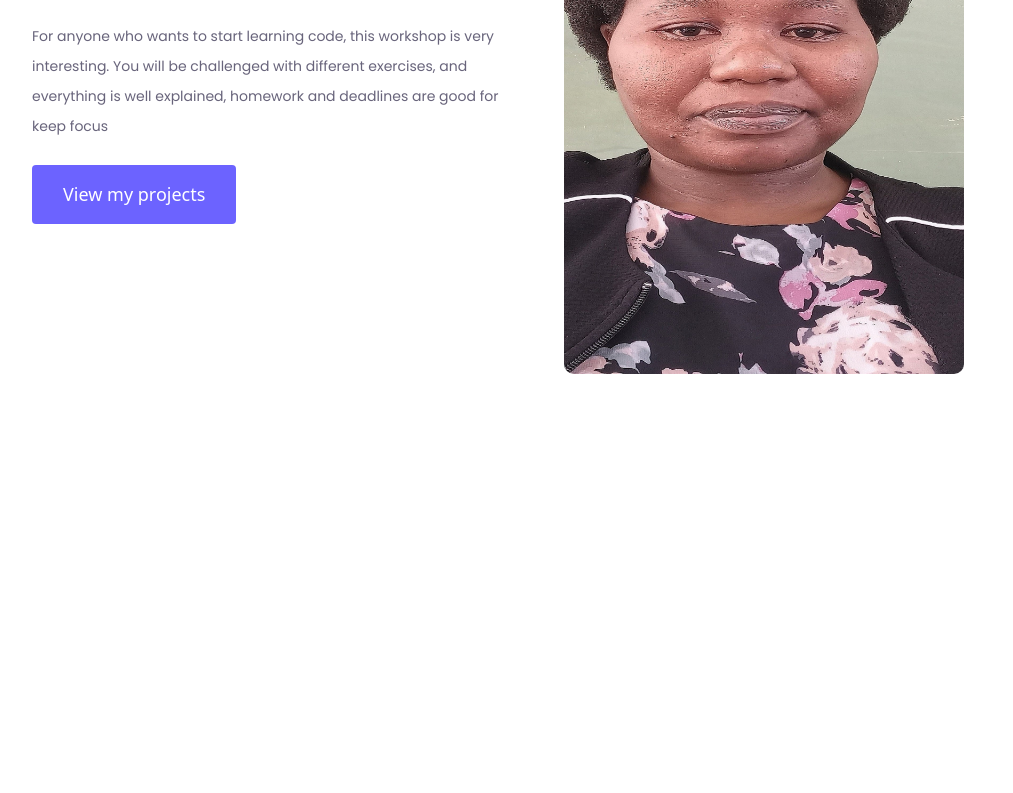
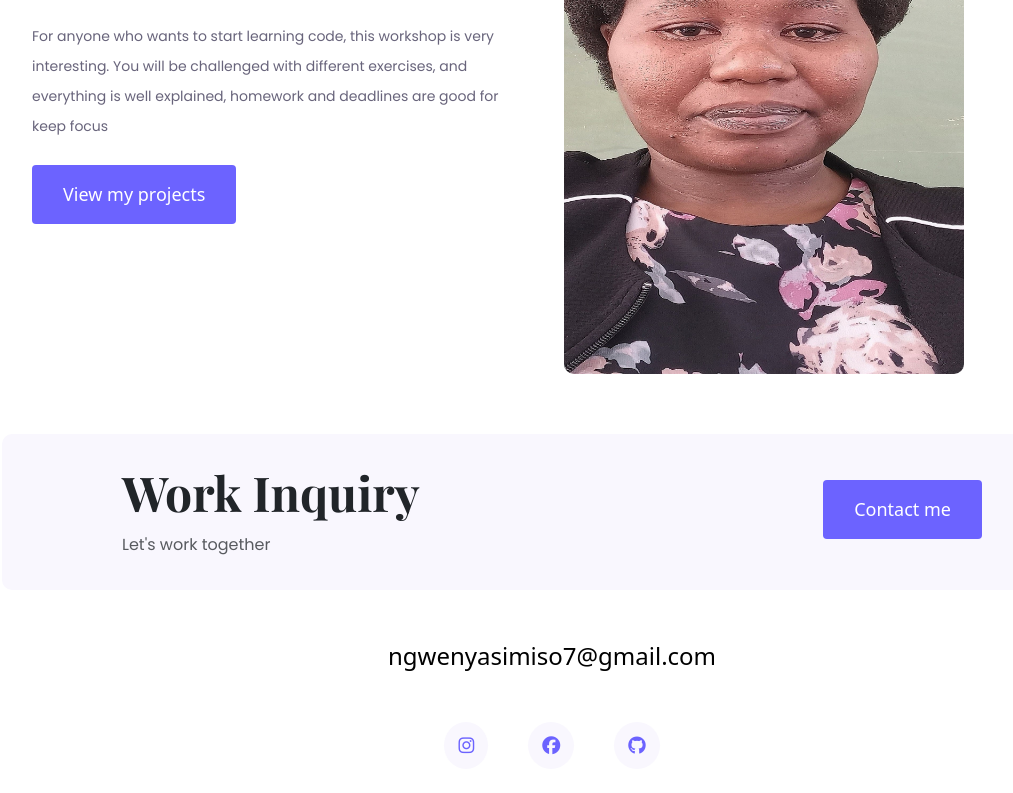
Before and after one commit to Smie84/portfolio-project, a plain HTML site: page about.html in a window 1280 px wide. Shown: the part 481-1274 px from the top of the page, without its empty margins (88-1101 px from the left). Before the commit the page ends 1015 px from the top, so only its background shows below. Drawn offline with nearby package versions, Linux system fonts and the light colour scheme.

Commit message:
Added the footer on all pages

```diff
--- a/about.html
+++ b/about.html
@@ -74,6 +74,25 @@
           />
         </div>
       </div>
+       <footer>
+        <div class="contact-box justify-content-between mb-5 d-none d-md-flex">
+          <div>
+            <h4>Work Inquiry</h4>
+            <p class="text-muted">Let's work together</p>
+          </div>
+          <div>
+            <a href="" class="btn btn-branding mt-3">Contact me</a>
+          </div>
+        </div>
+        <div class="d-flex justify-content-center mb-5">
+        <a href="mailto:ngwenyasimiso7@gmail.com" class="email-link">ngwenyasimiso7@gmail.com</a>
+      </div>
+        <div class="social-links d-flex justify-content-center">
+        <a href="https://www.instagram.com/ngwenyasimiso7" target="_blank"> <i class="fa-brands fa-instagram"></i></a>
+        <a href="https://www.facebook.com/simiso.ngwenya" target="_blank"> <i class="fa-brands fa-facebook"></i></a>
+        <a href="https://www.github.com/Smie84" target="_blank"> <i class="fa-brands fa-github"></i></a>
+      </div>
+      </footer>
     </div>
   </body>
 </html>
--- a/styles/app.css
+++ b/styles/app.css
@@ -13,6 +13,10 @@ h1 {
 }
 h2 {
   font-size: 64px;
+}
+
+h4 {
+  font-size: 48px;
 }
 
 p {
@@ -142,12 +146,55 @@ nav li.active a {
   padding: 120px 60px;
 }
 
+footer {
+  margin: 60px 0;
+}
+
+footer .contact-box {
+  background: #f9f7fe;
+  padding: 30px 120px;
+  border-radius: 10px;
+}
+
+footer .contact-box p {
+  margin: 0;
+}
+
+footer .email-link {
+  text-decoration: none;
+  color: black;
+  font-size: 24px;
+}
+
+footer .email-link:hover {
+  color: #6c63ff;
+}
+
+footer .social-links a {
+  margin: 0 20px;
+  color: #6c63ff;
+  background: #f9f7fe;
+  padding: 10px 14px;
+  border-radius: 50%;
+  font-size: 18px;
+  transition: all 100ms ease-in-out;
+}
+
+footer .social-links a:hover {
+  color: white;
+  background: #6c63ff;
+}
+
 @media (max-width: 900px) {
   h1 {
     font-size: 43px;
   }
   h2 {
     font-size: 43px;
+  }
+
+  h4 {
+    font-size: 26px;
   }
   .project-description {
     padding: 0;
```
Also changed, not shown: contact.html (+19 -0 lines), index.html (+19 -0 lines), work.html (+19 -0 lines).
